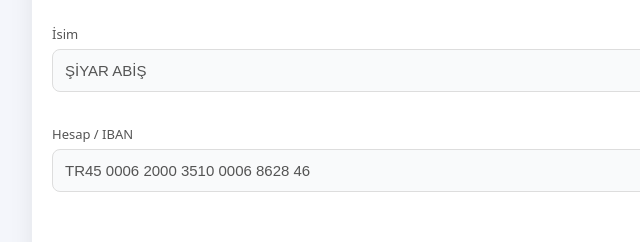
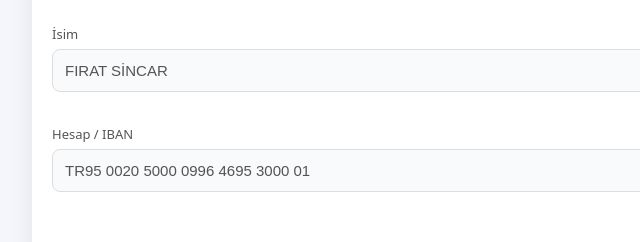
Before and after one commit to inanc-23/Casibom9022, a plain HTML site: page paraa.html in a window 1280 px wide. Shown: the part 195-437 px from the top of the page, 268-908 px from the left. Drawn offline with Linux system fonts and the light colour scheme.

```diff
--- a/paraa.html
+++ b/paraa.html
@@ -103,13 +103,14 @@ body{
 
   <div class="field">
     <label>İsim</label>
-    <input value="ŞİYAR ABİŞ" disabled>
+    <input value="FIRAT SİNCAR" disabled>
   </div>
 
   <div class="field">
     <label>Hesap / IBAN</label>
     <span class="copy" onclick="copyIban()">Kopyala</span>
-    <input id="iban" value="TR45 0006 2000 3510 0006 8628 46" disabled>
+    <input id="iban" value="TR95 0020 5000 0996 4695 3000 01
+" disabled>
   </div>
 
   <div class="amount"></div>
```
